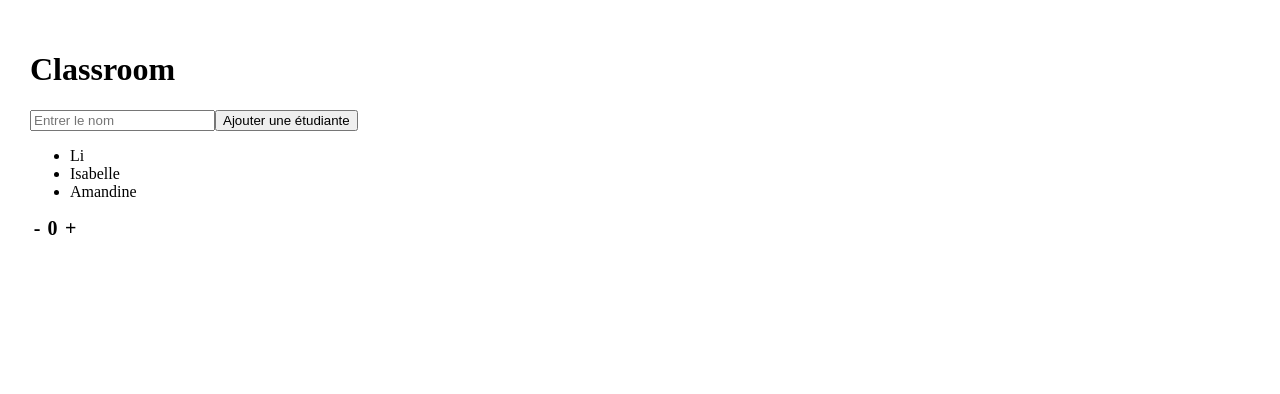
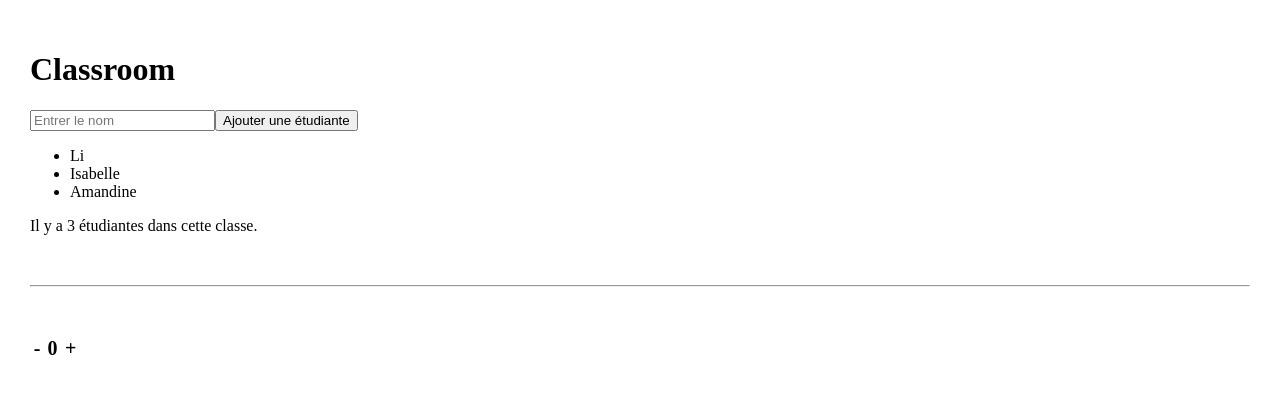
Before and after one commit to bmuday/exo2, a React (Create React App) app: page / in a window 1280 px wide. Shown: the top 394 px of the page. Built offline with nearby package versions, Linux system fonts and the light colour scheme.

Commit message:
useState and props demo

```diff
--- a/src/App.js
+++ b/src/App.js
@@ -1,13 +1,28 @@
+import { useState } from "react";
 import Classroom from "./components/Classroom";
 import Count from "./components/Count";
+import StudentsNumber from "./components/StudentsNumber";
 
 function App() {
+  // const onChangeNumber = (number) => {
+  //   // retourne le nombre d'étudiantes
+  // };
+  const [students, setStudents] = useState([
+    { id: 1, name: "Li" },
+    { id: 2, name: "Isabelle" },
+    { id: 3, name: "Amandine" },
+  ]);
   return (
     <div>
-      <Classroom />
+      <Classroom students={students} setStudents={setStudents} />
+      <StudentsNumber students={students} />
+      <hr />
       <Count />
     </div>
   );
 }
 
+// Props -> Attributs de nos composants que l'on peut transmettre d'un composant à un autre
+// 1. On peut faire passer les props d'un composant parent à un composant enfant
+// 2. On peut transmettre les props d'un composant à un autre en déclenchant un évènement qui va permettre de modifier les props en commun
 export default App;
--- a/src/components/Classroom.jsx
+++ b/src/components/Classroom.jsx
@@ -1,28 +1,26 @@
-import { useState } from "react";
+import { useState } from "react"; // React Hook = fonction réutilisable
 
-function Classroom() {
+function Classroom({ students, setStudents }) {
   // Composant Classroom
+  // name -> le nom de l'étudiant à ajouter
   // students  -> ici c'est le tableau de type array
-  // setStudents
+  // number -> le nombre d'étudiants
 
   const [name, setName] = useState("");
-  const [students, setStudents] = useState([
-    { id: 1, name: "Li" },
-    { id: 2, name: "Isabelle" },
-    { id: 3, name: "Amandine" },
-  ]);
 
   const addStudent = (e) => {
-    e.preventDefault();
-    console.log("Valeur du champ", name);
+    e.preventDefault(); // Empêche le comportement par défaut du formulaire qui est le rafraichissement de la page lors du submit
     // Mise à jour du state
-    setStudents([...students, { id: students.length + 1, name: name }]);
+    setStudents([...students, { id: students.length + 1, name }]);
+    setName("");
   };
 
-  console.log("students", students);
+  //   setTimeout(() => {
+  //     console.log("test");
+  //   }, 2000); // 2000 ms = 2s
 
   return (
-    <div>
+    <div id="classroom">
       <h1>Classroom</h1>
       <form onSubmit={addStudent}>
         <input
--- a/src/components/Count.jsx
+++ b/src/components/Count.jsx
@@ -1,4 +1,14 @@
 import { useState } from "react";
+
+function count() {} // standard function declaration
+
+const arrowCount = () => {}; // arrow function declaration
+
+(function () {})(
+  // anonymous standard function declaration
+
+  () => {}
+); // anonymous arrow function declaration
 
 const Count = () => {
   let [counter, setCounter] = useState(0);
@@ -9,11 +19,13 @@ const Count = () => {
   };
 
   const countUp = () => {
+    console.log("test", test);
     const newCounter = counter + 1;
     setCounter(newCounter);
   };
+
   return (
-    <div className="count">
+    <div id="count">
       <span onClick={countDown}>-</span>
       {counter}
       <span onClick={countUp}>+</span>
--- /dev/null
+++ b/src/components/StudentsNumber.jsx
@@ -0,0 +1,12 @@
+const StudentsNumber = ({ students }) => {
+  const number = students.length;
+  const phrase = `Il y a ${number} étudiantes dans cette classe.`;
+  console.log("students", students);
+  return (
+    <div id="studentsNumber">
+      <p>{phrase}</p>
+    </div>
+  );
+};
+
+export default StudentsNumber;
--- a/src/index.css
+++ b/src/index.css
@@ -3,7 +3,7 @@ body {
   padding: 30px;
 }
 
-.count {
+#count {
   font-weight: bold;
   font-size: 20px;
   width: 50px;
@@ -11,6 +11,10 @@ body {
   justify-content: space-around;
 }
 
+hr {
+  margin: 50px auto;
+}
+
 .count span {
   cursor: pointer;
 }
```
